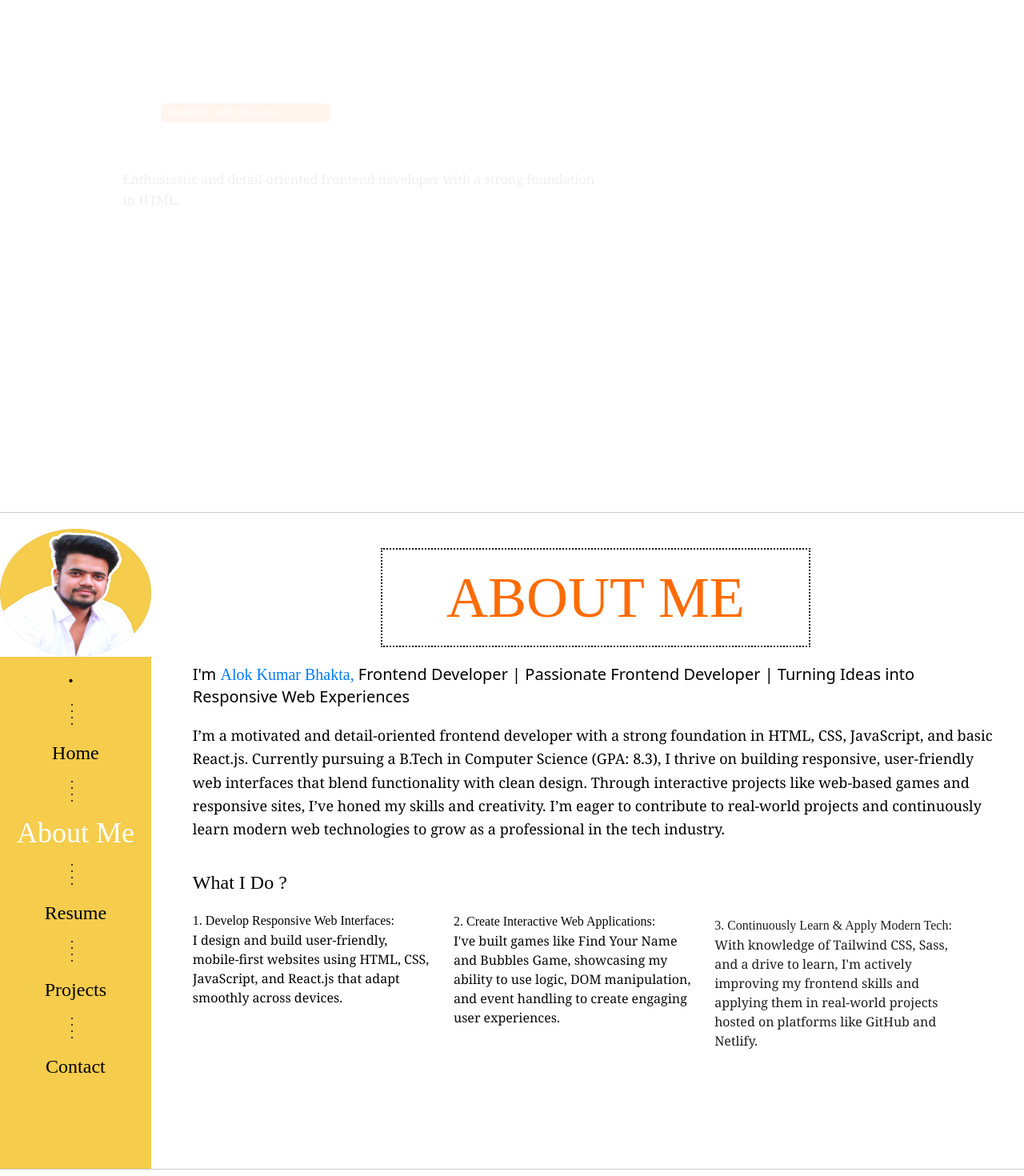
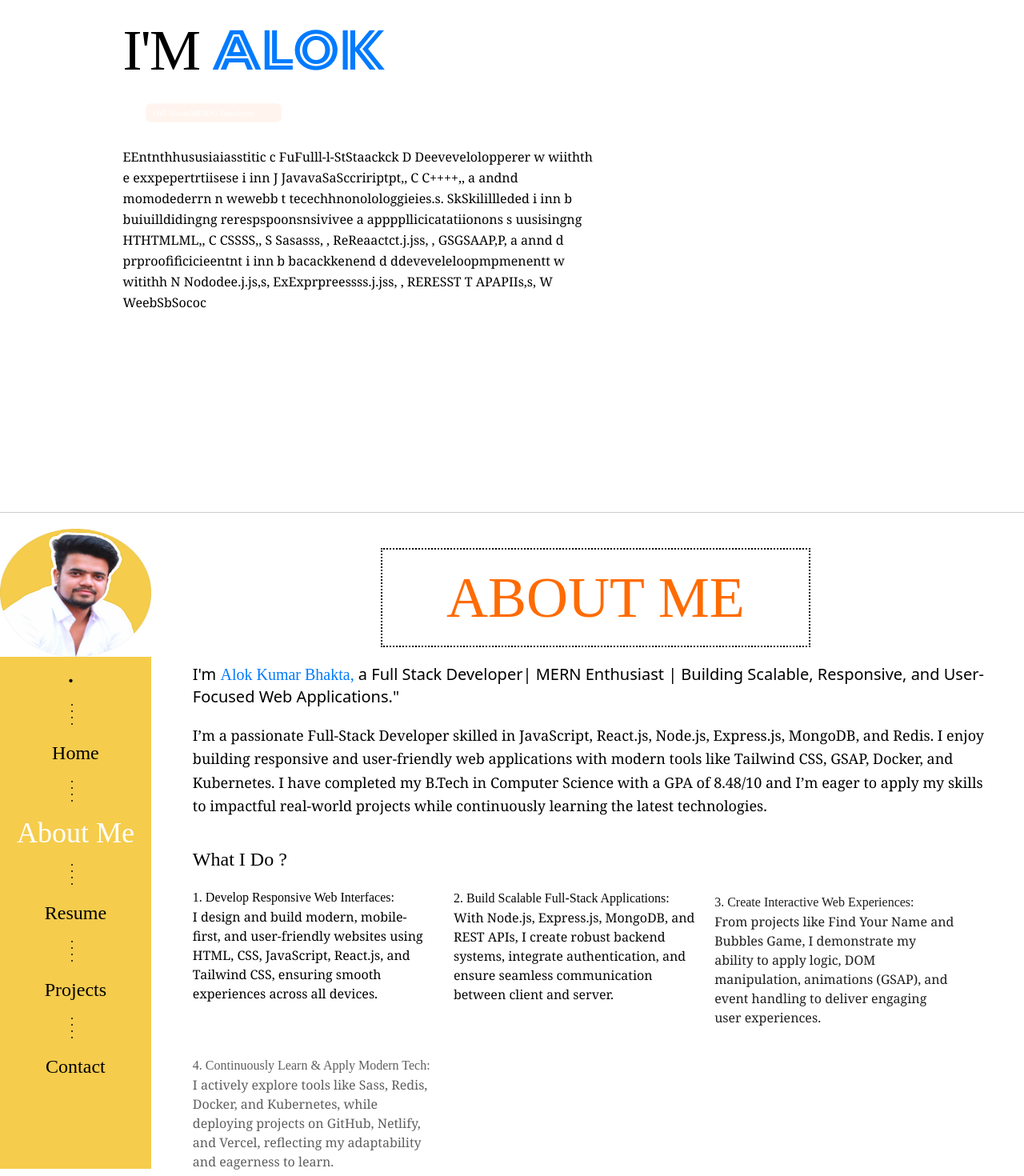
Before and after one commit to alokbhakta/portfolio-ALOK-, a React (Vite) app: page / in a window 1280 px wide. Shown: the part 160-1630 px from the top of the page at 80% size. Built offline with nearby package versions, Linux system fonts and the light colour scheme; grey boxes are pictures that could not be loaded; a web font is replaced by a local one.

Commit message:
Updated project files

```diff
--- a/src/pages/Page1.jsx
+++ b/src/pages/Page1.jsx
@@ -5,28 +5,13 @@ import { gsap } from "gsap";
 function Page1({ scrollToSection }) {
   const heading1Ref = useRef(null);
   const heading2Ref = useRef(null);
+  const tagdiv = useRef(null);
   const tagRef = useRef(null);
   const paraRef = useRef(null);
   const btnRef = useRef(null);
   const imageRef = useRef(null);
 
   const textRef = useRef(null);
-  useEffect(() => {
-    const text = textRef.current.innerText;
-    let chars = text.split("");
-    let timeline = gsap.timeline({ delay: 2 });
-
-    // Clear content first
-    textRef.current.innerText = "";
-    chars.forEach((char, i) => {
-      timeline.to(textRef.current, {
-        duration: 0.05,
-        onComplete: () => {
-          textRef.current.innerHTML += char;
-        },
-      });
-    });
-  }, []);
 
   useEffect(() => {
     const runAnimation = () => {
@@ -34,17 +19,49 @@ function Page1({ scrollToSection }) {
 
       tl.from(heading1Ref.current, { y: -50, opacity: 0, duration: 1 })
         .from(heading2Ref.current, { y: -50, opacity: 0, duration: 1 }, "-=0.5")
-        .from(tagRef.current, { x: -50, opacity: 0, scale: 0.5, duration: 1 }, "-=0.4")
-        .from(imageRef.current, {
+        .from(
+          tagdiv.current,
+          { x: -50, opacity: 0, scale: 0.5, duration: 1 },
+          "-=0.4"
+        )
+        .from(
+          imageRef.current,
+          {
             opacity: 0,
             scale: 0.5,
             x: 100,
             duration: 1.9,
             ease: "power4.out",
-        }, "-=0.3")
-        .from(paraRef.current, { y: 30, opacity: 0, duration: 0.6 }, "-=0.2")
-        .from(btnRef.current, { scale: 0.2, opacity: 0, duration: 2, delay: 12.5 }, "-=1");
+          },
+          "-=0.3"
+        );
 
+      // Typing Effect for textRef
+      const text =
+        "Enthusiastic Full-Stack Developer with expertise in JavaScript, C++, and modern web technologies. Skilled in building responsive applications using HTML, CSS, Sass, React.js, GSAP, and proficient in backend development with Node.js, Express.js, REST APIs, WebSockets, and authentication (JWT, Passport.js). Experienced with MongoDB, Redis, Git/GitHub, Docker, Kubernetes, Postman, and eager to apply skills to impactful real-world projects while continuously learning the latest trends.";;
+
+      textRef.current.innerText = "";
+
+      text
+        .split("")
+        .forEach((char, i) => {
+          tl.to(
+            {},
+            {
+              duration: 0.01, // typing speed (smaller = faster)
+              onComplete: () => {
+                textRef.current.innerHTML += char;
+              },
+            },
+            "+=0" // keeps typing smooth
+          );
+        })
+
+        tl.from(
+          btnRef.current,
+          { scale: 0.2, opacity: 0, duration: 1 },
+          "=0.2"
+        );
     };
 
     if (document.readyState === "complete") {
@@ -54,6 +71,33 @@ function Page1({ scrollToSection }) {
     }
 
     return () => window.removeEventListener("load", runAnimation);
+  }, []);
+
+  useEffect(() => {
+    const titles = [
+      "Frontend Developer",
+      "Backend Developer",
+      "Full Stack(MERN) Developer",
+    ];
+
+    const tl = gsap.timeline({ repeat: -1 }); // infinite repeat
+
+    titles.forEach((title) => {
+      tl.to(tagRef.current, {
+        opacity: 0,
+        y: -20,
+        duration: 0.5,
+        onComplete: () => {
+          tagRef.current.innerHTML = title; // change text when hidden
+        },
+      })
+        .to(tagRef.current, {
+          opacity: 1,
+          y: 0,
+          duration: 0.5,
+        })
+        .to(tagRef.current, { duration: 1.5 }); // hold before next change
+    });
   }, []);
 
   // Magnet effect
@@ -114,21 +158,27 @@ function Page1({ scrollToSection }) {
         </h1>
 
         <div
-          ref={tagRef}
-          className="w-full max-w-[400px] bg-[#FF6B00] rounded-xl"
+          ref={tagdiv}
+          className="w-full max-w-[320px] bg-[#FF6B00] rounded-xl"
         >
-          <h2 className="font-[hiThere] text-white text-base md:text-lg pl-4 py-2">
-            FRONTEND DEVELOPER & UI/UX
+          <h2 ref={tagRef} className="font-[hiThere] text-white text-xl md:text-xl pl-4 py-2">
+            FULL STACK(MERN) DEVELOPER
           </h2>
         </div>
 
-        <div ref={paraRef} className="w-full h-[114px] max-w-[600px]">
-          <p ref={textRef} className="font-serif text-sm md:text-base leading-relaxed">
-            Enthusiastic and detail-oriented frontend developer with a strong
-            foundation in HTML, CSS, JavaScript and React.js. Passionate about
-            building responsive and user-friendly websites. Eager to apply my
-            skills to real-world projects and continue learning modern web
-            technologies.
+        <div ref={paraRef} className="w-full h-[228px] max-w-[600px]">
+          <p
+            ref={textRef}
+            className="font-serif text-sm md:text-base leading-relaxed"
+          >
+            Enthusiastic Full-Stack Developer with expertise in <b>JavaScript</b>,<b> C++</b>,
+            and modern web technologies. Skilled in building responsive
+            applications using <b>HTML</b>, <b> CSS</b>, <b> Sass</b>, <b> React.js</b>, <b> GSAP</b>, and proficient
+            in backend development with <b>Node.js</b>, <b>Express.js</b>, <b>REST APIs</b>,
+            <b> WebSockets</b>, and <b> Authentication</b> (JWT, Passport.js). Experienced with
+            <b> MongoDB</b>, <b> Redis</b>, <b> Git/GitHub</b>, <b> Docker</b>, <b> Kubernetes</b>, <b> Postman</b>, and eager
+            to apply skills to impactful real-world projects while continuously
+            learning the latest trends.
           </p>
         </div>
 
@@ -136,7 +186,7 @@ function Page1({ scrollToSection }) {
           <button
             onClick={() => scrollToSection("about")}
             ref={btnRef}
-            className="bg-yellow-500 px-4 py-2 rounded-2xl text-white font-bold cursor-pointer relative z-10 mt-6"
+            className="bg-yellow-500 px-4 py-2 rounded-2xl text-white font-bold cursor-pointer relative z-10 mt-3"
           >
             MORE ABOUT ME
           </button>
--- a/src/pages/Page2.jsx
+++ b/src/pages/Page2.jsx
@@ -56,11 +56,7 @@ function Page2({ scrollToSection }) {
           { y: 30, opacity: 0, duration: 0.8 },
           "-=0.5"
         )
-         .from(
-          whatdo.current,
-          { y: 30, opacity: 0, duration: 0.8 },
-          "-=0.5"
-        )
+        .from(whatdo.current, { y: 30, opacity: 0, duration: 0.8 }, "-=0.5")
         .from(
           sectionRefs.current,
           {
@@ -129,13 +125,28 @@ function Page2({ scrollToSection }) {
         </div>
       </div>
       {/* left sidebar */}
-      <div ref={leftsideBar} className="w-[10%] h-[300px] mt-50 flex md:absolute md:z-[-999]">
+      <div
+        ref={leftsideBar}
+        className="w-[10%] h-[300px] mt-50 flex md:absolute md:z-[-999]"
+      >
         <div className="w-full bg-[rgb(245,204,76)] flex flex-col items-center justify-around rounded-2xl p-2">
           <img onClick={() => scrollToSection("home")} src={homeB} alt="Home" />
-          <img onClick={() => scrollToSection("about")} src={custW} alt="Customer" />
+          <img
+            onClick={() => scrollToSection("about")}
+            src={custW}
+            alt="Customer"
+          />
           <img onClick={() => scrollToSection("resume")} src={bagB} alt="Bag" />
-          <img onClick={() => scrollToSection("projects")} src={monitorB} alt="Monitor" />
-          <img onClick={() => scrollToSection("contact")} src={sentB} alt="Send" />
+          <img
+            onClick={() => scrollToSection("projects")}
+            src={monitorB}
+            alt="Monitor"
+          />
+          <img
+            onClick={() => scrollToSection("contact")}
+            src={sentB}
+            alt="Send"
+          />
         </div>
       </div>
 
@@ -150,10 +161,16 @@ function Page2({ scrollToSection }) {
           </h1>
         </div>
 
-        <h2 ref={headline} className="text-base md:text-xl text-center md:text-left">
-          I'm <span className="font-[hiThere] text-[#007BFF]">Alok Kumar Bhakta,</span>{" "}
-          Frontend Developer | Passionate Frontend Developer | Turning Ideas
-          into Responsive Web Experiences
+        <h2
+          ref={headline}
+          className="text-base md:text-xl text-center md:text-left"
+        >
+          I'm{" "}
+          <span className="font-[hiThere] text-[#007BFF]">
+            Alok Kumar Bhakta,
+          </span>{" "}
+          a Full Stack Developer| MERN Enthusiast | Building Scalable,
+          Responsive, and User-Focused Web Applications."
         </h2>
 
         <div className="w-full max-w-[1000px]">
@@ -161,19 +178,19 @@ function Page2({ scrollToSection }) {
             ref={aboutParaRef}
             className="font-serif text-sm md:text-[18px] leading-relaxed"
           >
-            I’m a motivated and detail-oriented frontend developer with a strong
-            foundation in HTML, CSS, JavaScript, and basic React.js. Currently
-            pursuing a B.Tech in Computer Science (GPA: 8.3), I thrive on
-            building responsive, user-friendly web interfaces that blend
-            functionality with clean design. Through interactive projects like
-            web-based games and responsive sites, I’ve honed my skills and
-            creativity. I’m eager to contribute to real-world projects and
-            continuously learn modern web technologies to grow as a professional
-            in the tech industry.
+            I’m a passionate Full-Stack Developer skilled in JavaScript,
+            React.js, Node.js, Express.js, MongoDB, and Redis. I enjoy building
+            responsive and user-friendly web applications with modern tools like
+            Tailwind CSS, GSAP, Docker, and Kubernetes. I have completed my
+            B.Tech in Computer Science with a GPA of 8.48/10 and I’m eager to
+            apply my skills to impactful real-world projects while continuously
+            learning the latest technologies.
           </p>
         </div>
 
-        <h2 ref={whatdo} className="font-[hiThere] text-xl md:text-2xl mt-4">What I Do ?</h2>
+        <h2 ref={whatdo} className="font-[hiThere] text-xl md:text-2xl mt-4">
+          What I Do ?
+        </h2>
 
         <div className="w-full flex flex-wrap gap-6">
           <div ref={addToRefs} className="w-full md:w-[30%]">
@@ -181,34 +198,43 @@ function Page2({ scrollToSection }) {
               1. Develop Responsive Web Interfaces:
             </h1>
             <p className="font-serif">
-              I design and build user-friendly, mobile-first websites using
-              HTML, CSS, JavaScript, and React.js that adapt smoothly across
-              devices.
+              I design and build modern, mobile-first, and user-friendly
+              websites using HTML, CSS, JavaScript, React.js, and Tailwind CSS,
+              ensuring smooth experiences across all devices.
             </p>
           </div>
           <div ref={addToRefs} className="w-full md:w-[30%]">
             <h1 className="font-[hiThere]">
-              2. Create Interactive Web Applications:
+              2. Build Scalable Full-Stack Applications:
             </h1>
             <p className="font-serif">
-              I've built games like Find Your Name and Bubbles Game, showcasing
-              my ability to use logic, DOM manipulation, and event handling to
-              create engaging user experiences.
+              With Node.js, Express.js, MongoDB, and REST APIs, I create robust
+              backend systems, integrate authentication, and ensure seamless
+              communication between client and server.
             </p>
           </div>
           <div ref={addToRefs} className="w-full md:w-[30%]">
             <h1 className="font-[hiThere]">
-              3. Continuously Learn & Apply Modern Tech:
+              3. Create Interactive Web Experiences:
             </h1>
             <p className="font-serif">
-              With knowledge of Tailwind CSS, Sass, and a drive to learn, I'm
-              actively improving my frontend skills and applying them in
-              real-world projects hosted on platforms like GitHub and Netlify.
+              From projects like Find Your Name and Bubbles Game, I demonstrate
+              my ability to apply logic, DOM manipulation, animations (GSAP),
+              and event handling to deliver engaging user experiences.
+            </p>
+          </div>
+          <div ref={addToRefs} className="w-full md:w-[30%]">
+            <h1 className="font-[hiThere]">
+              4. Continuously Learn & Apply Modern Tech:
+            </h1>
+            <p className="font-serif">
+              I actively explore tools like Sass, Redis, Docker, and Kubernetes,
+              while deploying projects on GitHub, Netlify, and Vercel,
+              reflecting my adaptability and eagerness to learn.
             </p>
           </div>
         </div>
       </div>
-
     </div>
   );
 }
--- a/src/pages/Page3.jsx
+++ b/src/pages/Page3.jsx
@@ -50,74 +50,140 @@ function Page3({ scrollToSection }) {
           duration: 1,
           ease: "power3.out",
         })
-        .from(headingRef.current, {
+        .from(
+          headingRef.current,
+          {
             scale: 0.6,
             opacity: 0,
             duration: 1,
             ease: "back.out(1.7)",
-        }, "-=0.5")
-        .from(edu.current, {
+          },
+          "-=0.5"
+        )
+        .from(
+          edu.current,
+          {
             scale: 0.6,
             opacity: 0,
             duration: 1,
             ease: "back.out(1.7)",
-        }, "-=0.5")
-        .from(eduBlocksRef.current, {
+          },
+          "-=0.5"
+        )
+        .from(
+          eduBlocksRef.current,
+          {
             y: 50,
             scale: 0.8,
             opacity: 0,
             duration: 1,
             ease: "expo.out",
             stagger: 0.2,
-        }, "-=0.3")
-        .from(tech.current, {
+          },
+          "-=0.3"
+        )
+        .from(
+          tech.current,
+          {
             y: 50,
             scale: 0.8,
             opacity: 0,
             duration: 1,
             ease: "expo.out",
             stagger: 0.2,
-        }, "-=0.3")
-        .from(techRef.current, {
+          },
+          "-=0.3"
+        )
+        .from(
+          techRef.current,
+          {
             opacity: 0,
             letterSpacing: "-0.3em",
             duration: 1.2,
             ease: "power2.out",
-        }, "-=0.4");
+          },
+          "-=0.4"
+        );
     }, pageRef);
 
     return () => ctx.revert();
   }, []);
 
   return (
-    <div ref={pageRef} className="w-screen min-h-screen flex md:flex-row gap-4 overflow-hidden">
+    <div
+      ref={pageRef}
+      className="w-screen min-h-screen flex md:flex-row gap-4 overflow-hidden"
+    >
       {/* Sidebar (hidden on small screens) */}
-      <div ref={sidebarRef} className="hidden md:flex w-[15%] h-screen flex-col">
+      <div
+        ref={sidebarRef}
+        className="hidden md:flex w-[15%] h-screen flex-col"
+      >
         <div className="w-full h-[20%]">
           <img className="w-full h-full object-top" src={photo} alt="Alok" />
         </div>
         <div className="font-[hiThere] w-full h-full flex flex-col items-center gap-5 bg-[rgb(245,204,76)] p-4">
           <p className="text-4xl pr-3">.</p>
           <span className="rotate-90">. . . .</span>
-          <h2 onClick={() => scrollToSection("home")} className="font-[hiThere] text-2xl cursor-pointer">Home</h2>
+          <h2
+            onClick={() => scrollToSection("home")}
+            className="font-[hiThere] text-2xl cursor-pointer"
+          >
+            Home
+          </h2>
           <span className="rotate-90">. . . .</span>
-          <h2 onClick={() => scrollToSection("about")} className="font-[hiThere] text-2xl cursor-pointer">About Me</h2>
+          <h2
+            onClick={() => scrollToSection("about")}
+            className="font-[hiThere] text-2xl cursor-pointer"
+          >
+            About Me
+          </h2>
           <span className="rotate-90">. . . .</span>
-          <h2 onClick={() => scrollToSection("resume")} className="font-[hiThere] text-4xl text-white cursor-pointer">Resume</h2>
+          <h2
+            onClick={() => scrollToSection("resume")}
+            className="font-[hiThere] text-4xl text-white cursor-pointer"
+          >
+            Resume
+          </h2>
           <span className="rotate-90">. . . .</span>
-          <h2 onClick={() => scrollToSection("projects")} className="font-[hiThere] text-2xl cursor-pointer">Projects</h2>
+          <h2
+            onClick={() => scrollToSection("projects")}
+            className="font-[hiThere] text-2xl cursor-pointer"
+          >
+            Projects
+          </h2>
           <span className="rotate-90">. . . .</span>
-          <h2 onClick={() => scrollToSection("contact")} className="font-[hiThere] text-2xl cursor-pointer">Contact</h2>
+          <h2
+            onClick={() => scrollToSection("contact")}
+            className="font-[hiThere] text-2xl cursor-pointer"
+          >
+            Contact
+          </h2>
         </div>
       </div>
       {/* left sidebar */}
-            <div ref={leftsideBar} className="w-[10%] h-[300px]  mt-50 flex md:absolute md:z-[-999]">
+      <div
+        ref={leftsideBar}
+        className="w-[10%] h-[300px]  mt-50 flex md:absolute md:z-[-999]"
+      >
         <div className="w-full bg-[rgb(245,204,76)] flex flex-col items-center justify-around rounded-2xl p-2">
           <img onClick={() => scrollToSection("home")} src={homeB} alt="Home" />
-                <img onClick={() => scrollToSection("about")} src={custB} alt="Customer" />
+          <img
+            onClick={() => scrollToSection("about")}
+            src={custB}
+            alt="Customer"
+          />
           <img onClick={() => scrollToSection("resume")} src={bagW} alt="Bag" />
-                <img onClick={() => scrollToSection("projects")} src={monitorB} alt="Monitor" />
-                <img onClick={() => scrollToSection("contact")} src={sentB} alt="Send" />
+          <img
+            onClick={() => scrollToSection("projects")}
+            src={monitorB}
+            alt="Monitor"
+          />
+          <img
+            onClick={() => scrollToSection("contact")}
+            src={sentB}
+            alt="Send"
+          />
         </div>
       </div>
 
@@ -137,22 +203,35 @@ function Page3({ scrollToSection }) {
 
           <div className="flex flex-wrap gap-6">
             <div ref={addToEduRefs} className="w-full md:w-[32%]">
-              <h2 className="font-[hiThere] text-lg">Delhi Technical Campus, GGSIPU (2021–2025)</h2>
-              <p className="font-serif">B.Tech in CSE (GPA: 8.3/10)</p>
+              <h2 className="font-[hiThere] text-lg">
+                Delhi Technical Campus, GGSIPU (2021–2025)
+              </h2>
+              <p className="font-serif">B.Tech in CSE (GPA: 8.48/10)</p>
             </div>
             <div ref={addToEduRefs} className="w-full md:w-[32%]">
-              <h2 className="font-[hiThere] text-lg">Plato Public School (2020–2021)</h2>
+              <h2 className="font-[hiThere] text-lg">
+                Plato Public School (2020–2021)
+              </h2>
               <p className="font-serif">Class 12th (77%)</p>
             </div>
             <div ref={addToEduRefs} className="w-full md:w-[32%]">
-              <h2 className="font-[hiThere] text-lg">Plato Public School (2018–2019)</h2>
+              <h2 className="font-[hiThere] text-lg">
+                Plato Public School (2018–2019)
+              </h2>
               <p className="font-serif">Class 10th (80%)</p>
             </div>
           </div>
 
-          <h1 ref={tech} className="font-[hiThere] text-xl md:text-3xl mt-8">TECHNICAL SKILLS</h1>
-          <h2 ref={techRef} className="font-[hiThere] text-base md:text-xl tracking-wide">
-            C, C++, HTML, CSS, JavaScript, Sass, Tailwind, React.js, MySQL
+          <h1 ref={tech} className="font-[hiThere] text-xl md:text-3xl mt-8">
+            TECHNICAL SKILLS
+          </h1>
+          <h2
+            ref={techRef}
+            className="font-semibold md:w-[500px] text-base md:text-xl tracking-wide"
+          >
+            C++, HTML, CSS, JavaScript, Sass, Tailwind, React.js, Gsap, Node.js,
+            Express.js, REST APIs, WebSockets, JWT, Passport.js, MongoDB, Redis,
+            Git/GitHub, Docker, Kubernetes, Postman
           </h2>
         </div>
       </div>
--- a/src/pages/SocialLinks.jsx
+++ b/src/pages/SocialLinks.jsx
@@ -27,7 +27,7 @@ const SocialLinks = forwardRef((props, ref) => {
   ];
 
   return (
-    <div ref={ref} className="flex gap-6 justify-start mt-6">
+    <div ref={ref} className="flex gap-6 justify-start">
       {socialMedia.map((media, index) => (
         <a
           key={index}
```
Also changed, not shown: src/pages/Page5.jsx (+165 -87 lines). Lines whose indentation alone changed are shown as unchanged.
